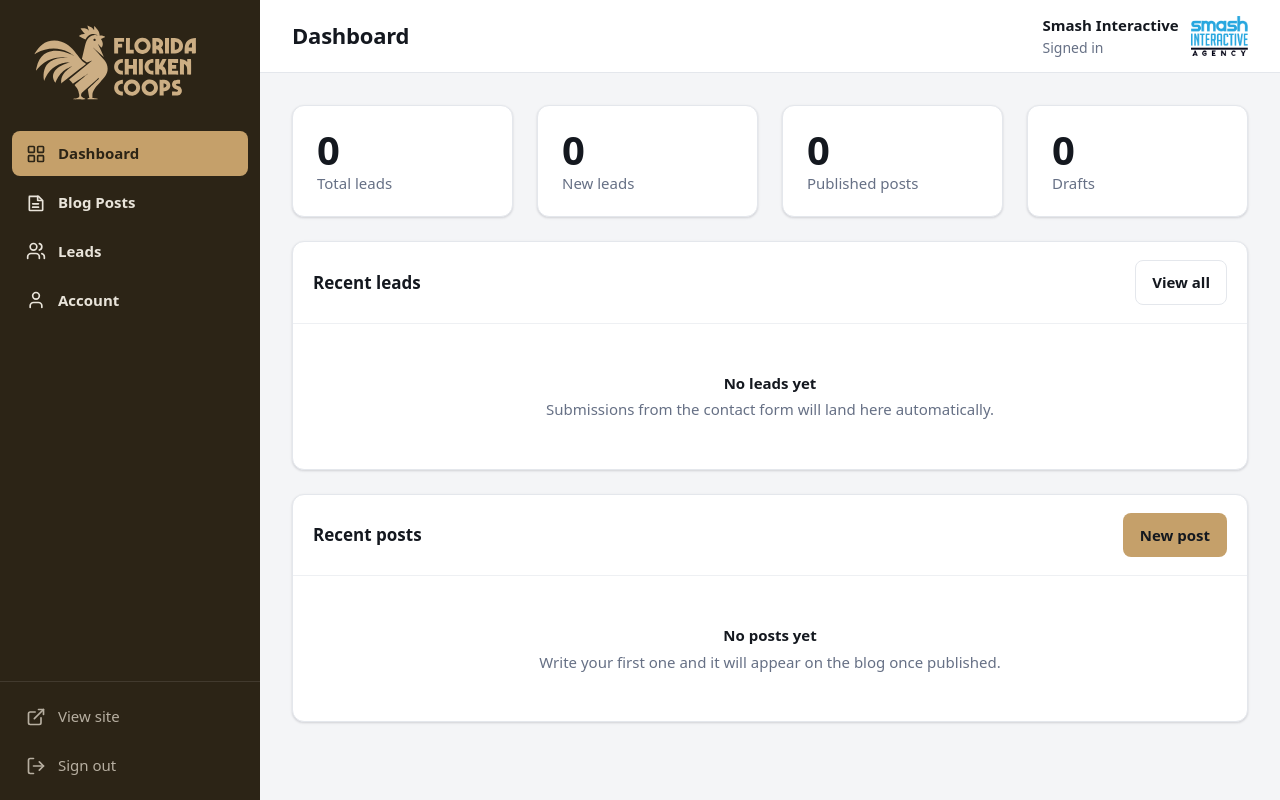
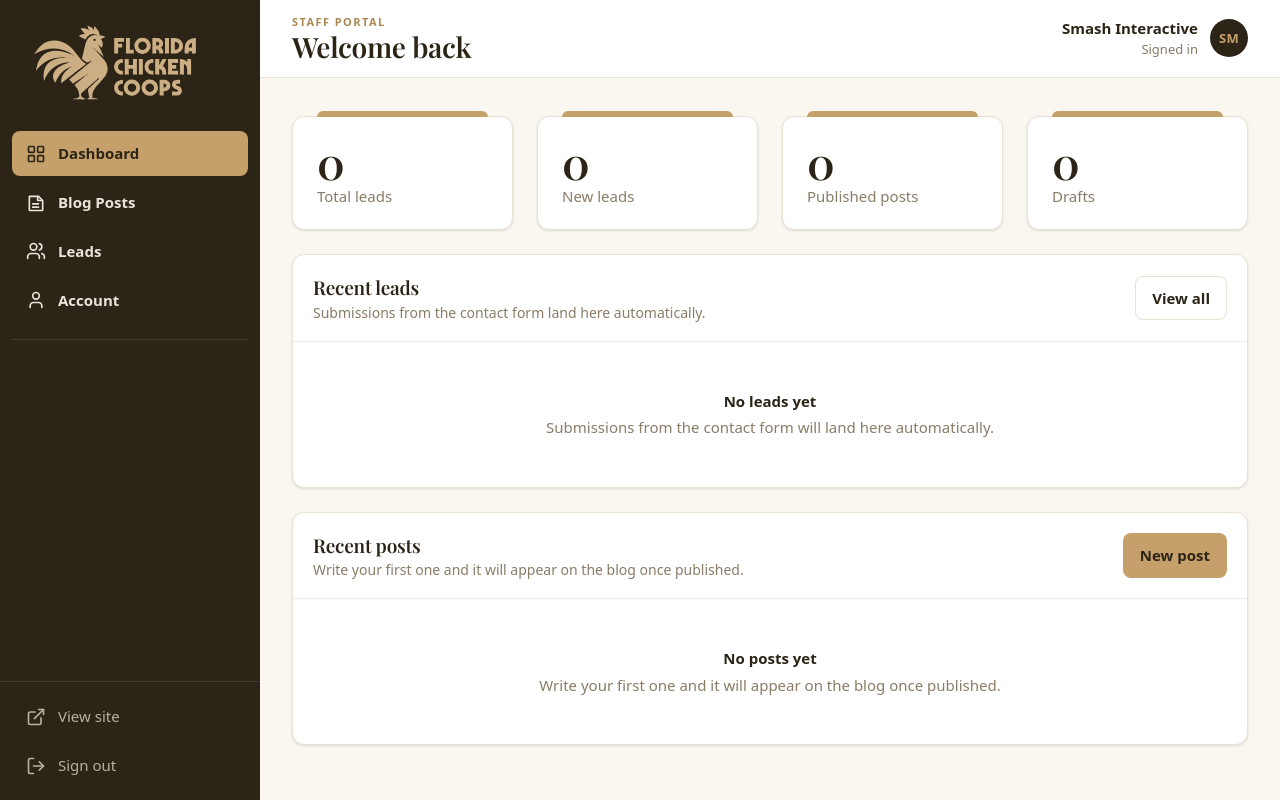
Before and after one commit to carvelruss24/fl-chicken-coop, a Flask app: page /admin/ in a window 1280 px wide. Run offline with Flask 3, Linux system fonts and the light colour scheme; the visitor is signed in with stand-in values (Sample User, id 1).

Commit message:
Admin Dashboard New UI

```diff
--- a/static/css/admin.css
+++ b/static/css/admin.css
@@ -21,30 +21,36 @@
   --ad-accent-dark: #ab8752;
   --ad-accent-ink: #2c2416;
 
-  --ad-bg: #f4f5f7;
+  /* Warm neutrals, not the usual cool greys: the dashboard sits next to a
+     cream-and-brown brand, and a #667085 grey next to #2c2416 reads as dirty. */
+  --ad-bg: #faf7f1;
   --ad-surface: #ffffff;
-  --ad-text: #14181f;
-  --ad-muted: #667085;
-  --ad-border: #e4e7ec;
-  --ad-border-soft: #eef0f3;
+  --ad-text: #2c2416;
+  --ad-muted: #8a7c66;
+  --ad-border: #e9e1d2;
+  --ad-border-soft: #f2ebdf;
 
-  --ad-green: #067647;
-  --ad-green-bg: #ecfdf3;
-  --ad-blue: #175cd3;
-  --ad-blue-bg: #eff6ff;
-  --ad-violet: #5925dc;
-  --ad-violet-bg: #f4f3ff;
-  --ad-amber: #b54708;
-  --ad-amber-bg: #fffaeb;
-  --ad-red: #b42318;
-  --ad-red-bg: #fef3f2;
-  --ad-slate: #475467;
-  --ad-slate-bg: #f2f4f7;
+  /* Status colours, all pulled toward the same warm family so a row of pills
+     reads as one set rather than a bag of stoplight colours. */
+  --ad-green: #4d6b43;
+  --ad-green-bg: #e6eee1;
+  --ad-gold: #8a6a2f;
+  --ad-gold-bg: #f4e7cf;
+  --ad-gold-soft: #9a7c42;
+  --ad-gold-soft-bg: #f8f0de;
+  --ad-amber: #9a6b1f;
+  --ad-amber-bg: #f9f0d9;
+  --ad-red: #9c3b2a;
+  --ad-red-bg: #f7e6e2;
+  --ad-slate: #6f665a;
+  --ad-slate-bg: #efebe3;
 
   --ad-radius: 12px;
   --ad-radius-sm: 8px;
-  --ad-shadow: 0 1px 2px rgba(16, 24, 40, .06), 0 1px 3px rgba(16, 24, 40, .1);
+  --ad-shadow: 0 1px 2px rgba(44, 36, 22, .05), 0 1px 3px rgba(44, 36, 22, .08);
   --ad-font: system-ui, -apple-system, "Segoe UI", Roboto, Helvetica, Arial, sans-serif;
+  /* Display serif, for the page title, stat figures and card headings only. */
+  --ad-font-display: "Playfair Display", Georgia, "Times New Roman", serif;
 }
 
 *, *::before, *::after { box-sizing: border-box; }
@@ -108,7 +114,13 @@
 }
 .ad-sidebar__brand img { width: 100%; max-width: 190px; }
 
-.ad-sidebar__nav { padding: .5rem .75rem; }
+.ad-sidebar__nav {
+  /* Horizontal inset comes from the margin, not padding, so the divider stops
+     short of the sidebar edges while the nav pills keep their .75rem inset. */
+  margin: 0 .75rem;
+  padding: .5rem 0 1rem;
+  border-bottom: 1px solid rgba(255, 255, 255, .1);
+}
 .ad-sidebar__nav ul { list-style: none; margin: 0; padding: 0; display: grid; gap: 4px; }
 
 .ad-navlink {
@@ -171,18 +183,36 @@
   background: var(--ad-surface);
   border-bottom: 1px solid var(--ad-border);
 }
-.ad-topbar__title { font-size: 1.375rem; font-weight: 700; letter-spacing: -.01em; }
+.ad-topbar__headings { min-width: 0; }
+.ad-topbar__title {
+  font-family: var(--ad-font-display);
+  font-size: 1.75rem;
+  font-weight: 600;
+  line-height: 1.15;
+  letter-spacing: -.01em;
+}
 .ad-topbar__right { margin-left: auto; display: flex; align-items: center; gap: .75rem; }
 
+/* Small gold label above a heading ("STAFF PORTAL"). */
+.ad-eyebrow {
+  font-size: .6875rem;
+  font-weight: 700;
+  letter-spacing: .13em;
+  text-transform: uppercase;
+  color: var(--ad-accent-dark);
+  margin-bottom: .125rem;
+}
+
 .ad-avatar {
-  width: 36px; height: 36px; flex: none;
+  width: 38px; height: 38px; flex: none;
   border-radius: 50%;
-  background: var(--ad-accent);
-  color: var(--ad-accent-ink);
+  background: var(--ad-sidebar);
+  color: var(--ad-accent);
   display: grid; place-items: center;
   font-weight: 700; font-size: .8125rem;
+  letter-spacing: .02em;
 }
-.ad-who { font-size: .875rem; color: var(--ad-muted); }
+.ad-who { font-size: .8125rem; color: var(--ad-muted); text-align: right; }
 .ad-who strong { display: block; color: var(--ad-text); font-size: .9375rem; }
 
 /* Agency wordmark, shown instead of the initials badge when the asset exists.
@@ -257,7 +287,14 @@
   padding: 1.125rem 1.25rem;
   border-bottom: 1px solid var(--ad-border-soft);
 }
-.ad-card__head h2 { font-size: 1.0625rem; font-weight: 700; }
+.ad-card__head h2 {
+  font-family: var(--ad-font-display);
+  font-size: 1.1875rem;
+  font-weight: 600;
+  letter-spacing: -.01em;
+}
+.ad-card__headings { min-width: 0; }
+.ad-card__sub { font-size: .875rem; color: var(--ad-muted); margin-top: .125rem; }
 .ad-card__head .ad-btn, .ad-card__head .ad-actions { margin-left: auto; }
 .ad-card__body { padding: 1.25rem; }
 .ad-card__foot {
@@ -271,21 +308,38 @@
   grid-template-columns: repeat(auto-fit, minmax(210px, 1fr));
   gap: clamp(.875rem, 2vw, 1.5rem);
   margin-bottom: clamp(1rem, 2.5vw, 1.5rem);
+  /* Room for the gold tab, which sits 6px above each card's top edge. */
+  padding-top: 6px;
 }
 .ad-stat {
+  position: relative;
   background: var(--ad-surface);
   border: 1px solid var(--ad-border);
   border-radius: var(--ad-radius);
   box-shadow: var(--ad-shadow);
   padding: 1.375rem 1.5rem;
 }
+/* Gold tab peeking above the card. Sized to sit entirely ABOVE the top edge
+   rather than behind it — a child with z-index:-1 would paint behind its own
+   parent's background and vanish. */
+.ad-stat::before {
+  content: "";
+  position: absolute;
+  left: 1.5rem;
+  right: 1.5rem;
+  top: -6px;
+  height: 6px;
+  background: var(--ad-accent);
+  border-radius: 6px 6px 0 0;
+}
 .ad-stat__value {
-  font-size: clamp(1.875rem, 1.4rem + 1.6vw, 2.5rem);
-  font-weight: 800;
-  line-height: 1.1;
-  letter-spacing: -.02em;
+  font-family: var(--ad-font-display);
+  font-size: clamp(2rem, 1.5rem + 1.7vw, 2.75rem);
+  font-weight: 600;
+  line-height: 1.05;
+  letter-spacing: -.01em;
 }
-.ad-stat__label { color: var(--ad-muted); font-size: .9375rem; margin-top: .25rem; }
+.ad-stat__label { color: var(--ad-muted); font-size: .9375rem; margin-top: .375rem; }
 
 /* --------------------------------------------------------------------------
    Tables (desktop) -> cards (mobile)
--- a/templates/admin/base.html
+++ b/templates/admin/base.html
@@ -10,6 +10,15 @@
   {% include 'partials/favicon.html' %}
   <meta name="robots" content="noindex, nofollow" />
   <title>{% block title %}Dashboard{% endblock %} — Florida Chicken Coops</title>
+
+  {# Playfair Display for display type only (page title, stat figures, card
+     headings) — the same brand serif the marketing site uses. Body copy, form
+     controls and tables stay on the system sans. #}
+  <link rel="preconnect" href="https://fonts.googleapis.com" />
+  <link rel="preconnect" href="https://fonts.gstatic.com" crossorigin />
+  <link rel="stylesheet"
+    href="https://fonts.googleapis.com/css2?family=Playfair+Display:wght@500;600;700&display=swap" />
+
   <link rel="stylesheet" href="{{ url_for('static', filename='css/admin.css') }}" />
   {% block head_extra %}{% endblock %}
 </head>
@@ -88,7 +97,10 @@
         <button class="ad-burger" type="button" aria-expanded="false" aria-controls="ad-sidebar" aria-label="Open menu">
           <span></span>
         </button>
-        <h1 class="ad-topbar__title">{% block heading %}{{ self.title() }}{% endblock %}</h1>
+        <div class="ad-topbar__headings">
+          <p class="ad-eyebrow">{% block eyebrow %}Staff portal{% endblock %}</p>
+          <h1 class="ad-topbar__title">{% block heading %}{{ self.title() }}{% endblock %}</h1>
+        </div>
         <div class="ad-topbar__right">
           {% block topbar_extra %}{% endblock %}
           {% include 'admin/partials/identity.html' %}
--- a/templates/admin/dashboard.html
+++ b/templates/admin/dashboard.html
@@ -1,6 +1,7 @@
 {% extends "admin/base.html" %}
 {% set active_nav = 'dashboard' %}
 {% block title %}Dashboard{% endblock %}
+{% block heading %}Welcome back{% endblock %}
 
 {% block content %}
 <section class="ad-stats">
@@ -22,43 +23,33 @@
   </article>
 </section>
 
+{# The dashboard shows activity as a feed, not a table: a row is a person or a
+   post, not a set of columns. /admin/leads and /admin/posts keep their tables,
+   which is where the column data actually gets compared. #}
 <section class="ad-card">
   <div class="ad-card__head">
+    <div class="ad-card__headings">
       <h2>Recent leads</h2>
+      <p class="ad-card__sub">Submissions from the contact form land here automatically.</p>
+    </div>
     <a class="ad-btn ad-btn--ghost" href="{{ url_for('admin.leads') }}">View all</a>
   </div>
 
   {% if recent_leads %}
-  <div class="ad-tablewrap">
-    <table class="ad-table">
-      <thead>
-        <tr>
-          <th scope="col">Name</th>
-          <th scope="col">Contact</th>
-          <th scope="col">Source</th>
-          <th scope="col">Status</th>
-          <th scope="col">Received</th>
-        </tr>
-      </thead>
-      <tbody>
+  <ul class="ad-list">
     {% for lead in recent_leads %}
-        <tr>
-          <td data-label="Name" class="ad-strong">
-            <a href="{{ url_for('admin.lead_detail', lead_id=lead['id']) }}">{{ lead['name'] }}</a>
-          </td>
-          <td data-label="Contact">
-            {% if lead['email'] %}<a href="mailto:{{ lead['email'] }}">{{ lead['email'] }}</a>
-            {% elif lead['phone'] %}<a href="tel:{{ lead['phone'] }}">{{ lead['phone'] }}</a>
-            {% else %}<span class="ad-dim">—</span>{% endif %}
-          </td>
-          <td data-label="Source"><span class="ad-pill ad-pill--source">{{ lead['source'] | source_label }}</span></td>
-          <td data-label="Status"><span class="ad-pill ad-pill--{{ lead['status'] }}">{{ lead['status'] | capitalize }}</span></td>
-          <td data-label="Received" class="ad-dim">{{ lead['created_at'] | pretty_date }}</td>
-        </tr>
+    <li class="ad-list__row">
+      <span class="ad-list__avatar" aria-hidden="true">{{ lead['name'] | initials }}</span>
+      <div class="ad-list__body">
+        <a class="ad-list__title" href="{{ url_for('admin.lead_detail', lead_id=lead['id']) }}">{{ lead['name'] }}</a>
+        {% set bits = [lead['zip_code'], lead['size']] | select | list %}
+        {% if bits %}<p class="ad-list__meta">{{ bits | join(' · ') }}</p>{% endif %}
+      </div>
+      <span class="ad-pill ad-pill--{{ lead['status'] }}">{{ lead['status'] | capitalize }}</span>
+      <span class="ad-list__time">{{ lead['created_at'] | time_ago }}</span>
+    </li>
     {% endfor %}
-      </tbody>
-    </table>
-  </div>
+  </ul>
   {% else %}
   <div class="ad-empty">
     <strong>No leads yet</strong>
@@ -69,33 +60,32 @@
 
 <section class="ad-card">
   <div class="ad-card__head">
+    <div class="ad-card__headings">
       <h2>Recent posts</h2>
+      <p class="ad-card__sub">Write your first one and it will appear on the blog once published.</p>
+    </div>
     <a class="ad-btn" href="{{ url_for('admin.post_new') }}">New post</a>
   </div>
 
   {% if recent_posts %}
-  <div class="ad-tablewrap">
-    <table class="ad-table">
-      <thead>
-        <tr>
-          <th scope="col">Title</th>
-          <th scope="col">Status</th>
-          <th scope="col">Updated</th>
-        </tr>
-      </thead>
-      <tbody>
+  <ul class="ad-list">
     {% for post in recent_posts %}
-        <tr>
-          <td data-label="Title" class="ad-strong">
-            <a href="{{ url_for('admin.post_edit', post_id=post['id']) }}">{{ post['title'] }}</a>
-          </td>
-          <td data-label="Status"><span class="ad-pill ad-pill--{{ post['status'] }}">{{ post['status'] }}</span></td>
-          <td data-label="Updated" class="ad-dim">{{ post['updated_at'] | pretty_date }}</td>
-        </tr>
+    <li class="ad-list__row">
+      <span class="ad-list__avatar" aria-hidden="true">{{ post['title'] | initials }}</span>
+      <div class="ad-list__body">
+        <a class="ad-list__title" href="{{ url_for('admin.post_edit', post_id=post['id']) }}">{{ post['title'] }}</a>
+        <p class="ad-list__meta">
+          {% if post['status'] == 'published' %}
+          Published · {{ (post['published_at'] or post['updated_at']) | pretty_date }}
+          {% else %}
+          Draft · last edited {{ post['updated_at'] | time_ago | lower }}
+          {% endif %}
+        </p>
+      </div>
+      <span class="ad-pill ad-pill--{{ post['status'] }}">{{ post['status'] | capitalize }}</span>
+    </li>
     {% endfor %}
-      </tbody>
-    </table>
-  </div>
+  </ul>
   {% else %}
   <div class="ad-empty">
     <strong>No posts yet</strong>
--- a/templates/admin/partials/identity.html
+++ b/templates/admin/partials/identity.html
@@ -1,15 +1,16 @@
-{# Signed-in identity: name + the agency wordmark (or initials if the logo
-   asset is absent). Shared by the standard topbar and the editor's action bar. #}
+{# Signed-in identity: name, status, and a round initials badge. Shared by the
+   standard topbar and the editor's action bar.
+
+   The badge is deliberate, not a fallback: the supplied design uses initials
+   here. `smash_logo` (the agency wordmark) is still injected by admin.py and
+   can be swapped back in if the wordmark is wanted instead — but it is a
+   stacked three-line lockup, which is why it never sat well in a 68px bar. #}
 {% if g.user %}
 <span class="ad-who">
   <strong>{{ g.user['display_name'] or g.user['username'] }}</strong>
   Signed in
 </span>
-{% if smash_logo %}
-<img class="ad-brandmark" src="{{ smash_logo }}" alt="Smash Interactive" />
-{% else %}
 <span class="ad-avatar" aria-hidden="true">
   {{ (g.user['display_name'] or g.user['username'])[:2] | upper }}
 </span>
 {% endif %}
-{% endif %}
```
Also changed, not shown: other parts of static/css/admin.css (+69 -15 lines), CLAUDE.md (+16 -1 lines), admin.py (+50 -0 lines). Lines whose indentation alone changed are shown as unchanged.
